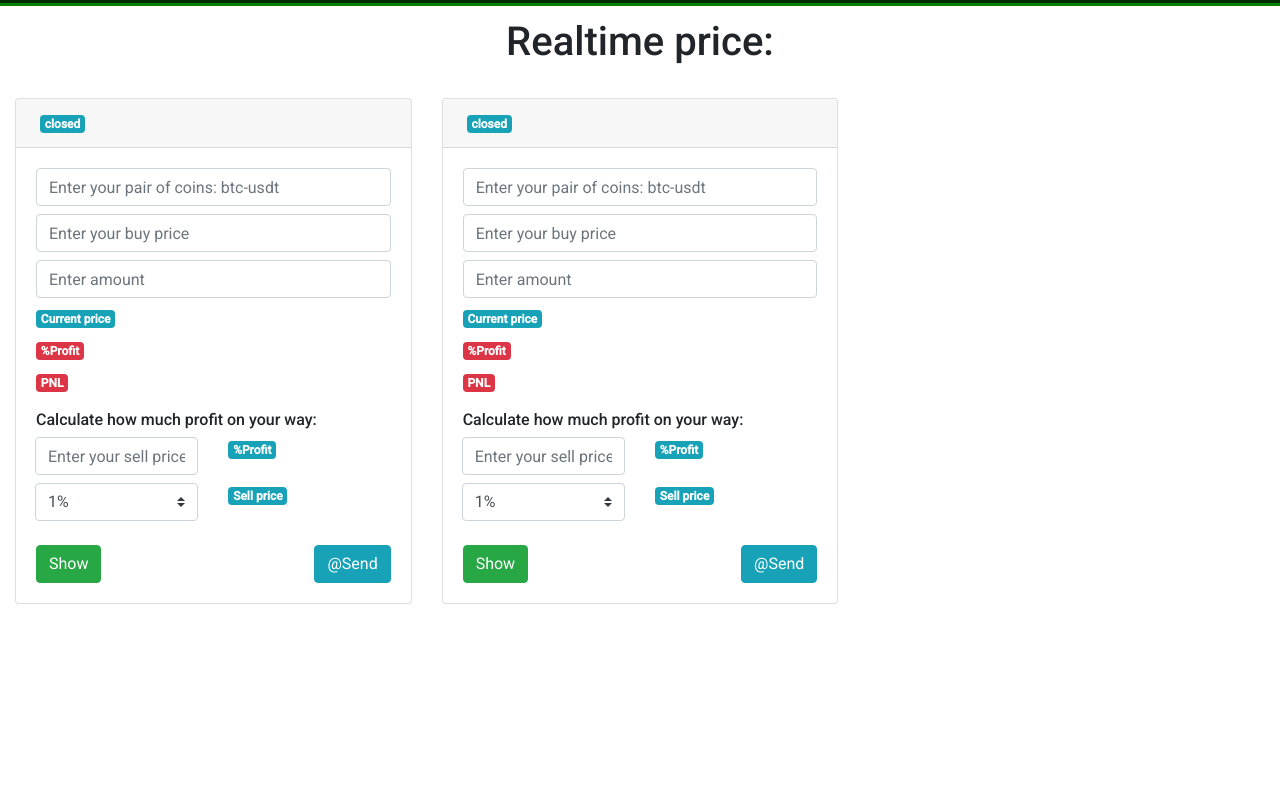
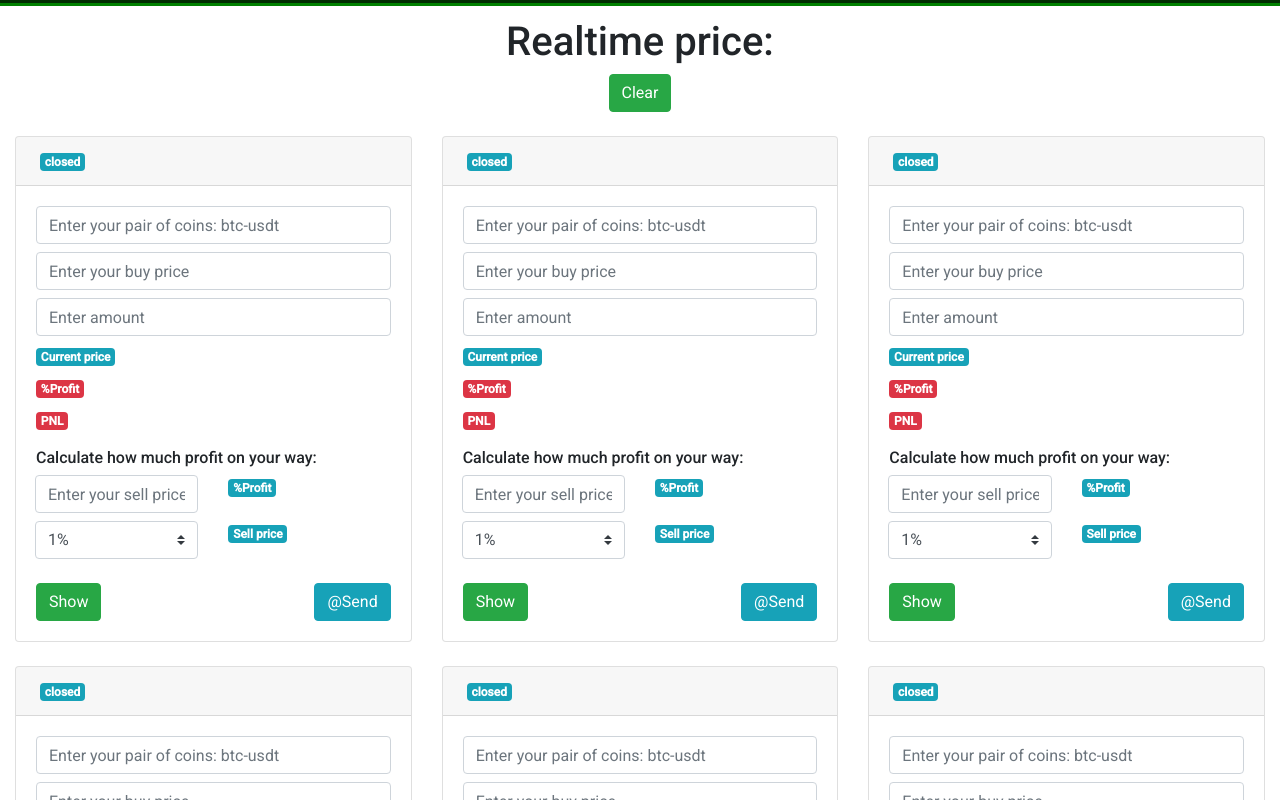
Before and after one commit to kollein/binance, a Vue app: page /realtime in a window 1280 px wide. Shown: the top 800 px of the page. Built offline with nearby package versions, Linux system fonts and the light colour scheme.

Commit message:
update number of slots

```diff
--- a/src/views/Realtime.vue
+++ b/src/views/Realtime.vue
@@ -1,6 +1,10 @@
 <template>
   <div class="about">
-    <h1 class="text-center">Realtime price:</h1>
+    <div class="text-center">
+      <h1>Realtime price:</h1>
+      <b-button variant="success" @click="clearSlots()">Clear</b-button>
+    </div>
+
     <div class="d-flex flex-wrap">
       <div
         class="col-md-4 col-sm-6 col-12 mt-4"
@@ -110,7 +114,7 @@ export default {
       isEntering: false,
       detailStream: '@trade',
       streamList: [],
-      numberPair: 2,
+      numberPair: 6,
       profitOptions: [{ value: 0.2, text: '0.2%' }, { value: 0.3, text: '0.3%' }, { value: 0.4, text: '0.4%' }, { value: 0.5, text: '0.5%' }, { value: 1, text: '1%' }, { value: 2, text: '2%' }, { value: 3, text: '3%' }, { value: 4, text: '4%' }, { value: 5, text: '5%' }, { value: 6, text: '6%' }, { value: 7, text: '7%' }, { value: 8, text: '8%' }, { value: 9, text: '9%' }, { value: 10, text: '10%' }, { value: 11, text: '11%' }, { value: 12, text: '12%' }, { value: 13, text: '13%' }, { value: 14, text: '14%' }, { value: 15, text: '15%' }, { value: 16, text: '16%' }, { value: 17, text: '17%' }, { value: 18, text: '18%' }, { value: 19, text: '19%' }, { value: 20, text: '20%' }, { value: 30, text: '30%' }, { value: 40, text: '40%' }, { value: 50, text: '50%' }, { value: 60, text: '60%' }, { value: 70, text: '70%' }, { value: 80, text: '80%' }, { value: 90, text: '90%' }, { value: 100, text: '100%' }, { value: 150, text: '150%' }, { value: 200, text: '200%' }, { value: 250, text: '250%' }, { value: 300, text: '300%' }],
     };
   },
@@ -270,6 +274,9 @@ export default {
       }
       // console.log('sent!');
     },
+    clearSlots() {
+      localStorage.setItem('slots', '');
+    },
   },
   created() {
     let hasLocalSlots = false;
```
